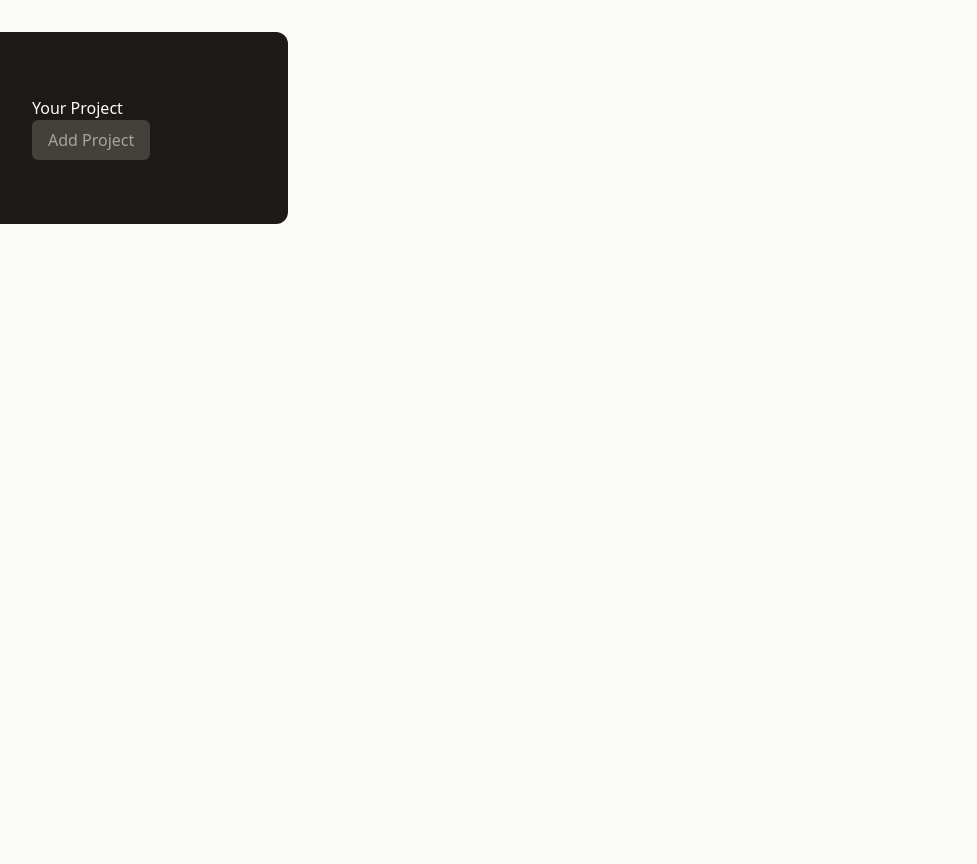
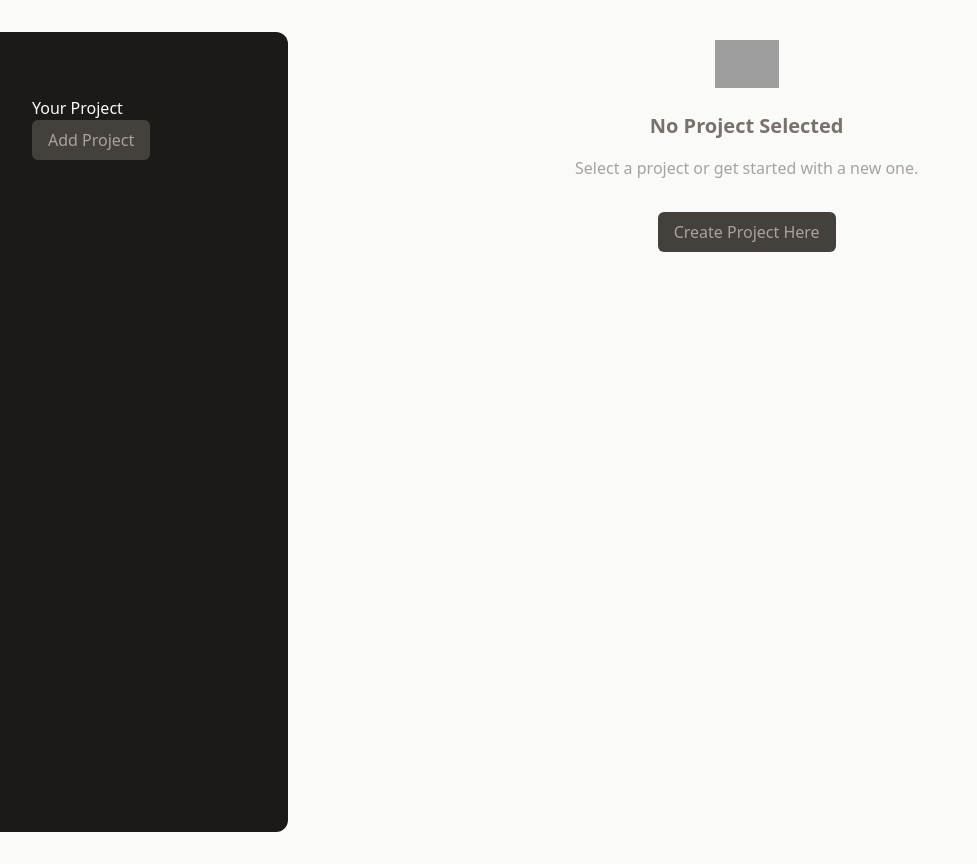
Before and after one commit to nmeinzen/project-management-app, a React (Vite) app: page / in a window 1280 px wide. Shown: the whole page, without its empty margins (0-977 px from the left). Built offline with nearby package versions, Linux system fonts and the light colour scheme; grey boxes are pictures that could not be loaded.

Commit message:
Handling creating new project

```diff
--- a/src/App.jsx
+++ b/src/App.jsx
@@ -1,9 +1,32 @@
+import { useState } from "react";
+import NewProject from "./components/NewProject";
+import NoProjectSelected from "./components/NoProjectSelected";
 import ProjectsSidebar from "./components/ProjectsSidebar";
 
 function App() {
+  const [projectsState, setProjectsState] = useState({selectedProjectId: undefined, projectsArray: []});
+
+  function handleStartAddProject() {
+    setProjectsState(prevState => {
+      return{
+        ...prevState,
+        selectedProjectId: null,
+      }
+    });
+  }
+
+  let content;
+  if (projectsState.selectedProjectId === null) {
+    content = <NewProject />
+  }
+  else if (projectsState.selectedProjectId === undefined) {
+    content = <NoProjectSelected onStartAddProject={handleStartAddProject} />
+  }
+
   return (
-    <main class="h-screen my-8">
-      <ProjectsSidebar />
+    <main class="h-screen my-8 flex gap-8">
+      <ProjectsSidebar onStartAddProject={handleStartAddProject}/>
+      {content}
     </main>
   );
 }
--- /dev/null
+++ b/src/components/Button.jsx
@@ -0,0 +1,4 @@
+export default function Button({children, ...props}) {
+    return <button className="px-4 py-2 text-xs md:text-base rounded-md bg-stone-700 text-stone-400 hover:bg-stone-600 hover:text-stone-100" {...props}>{children}</button>
+
+}
--- /dev/null
+++ b/src/components/NoProjectSelected.jsx
@@ -0,0 +1,13 @@
+import noProjectImage from '../assets/no-projects.png'
+import Button from './Button'
+
+export default function NoProjectSelected({onStartAddProject}) {
+    return <div className="m2-24 text-center w-2/3">
+        <img src={noProjectImage} alt="An empty task list" className="w-16 h-16 object-contain mx-auto"/>
+        <h2 className="text-xl font-bold text-stone-500 my-4">No Project Selected</h2>
+        <p className="text-stone-400 mb-4">Select a project or get started with a new one.</p>
+        <p className='mt-8'>
+           <Button onClick={onStartAddProject}>Create Project Here</Button>
+        </p>
+    </div>
+}
--- a/src/components/ProjectsSidebar.jsx
+++ b/src/components/ProjectsSidebar.jsx
@@ -1,8 +1,10 @@
-export default function ProjectsSidebar() {
+import Button from './Button'
+
+export default function ProjectsSidebar({onStartAddProject}) {
     return <aside className="w-1/3 px-8 py-16 bg-stone-900 text-stone-50 md:w-72 rounded-r-xl">
         <h2 classname='mb-8 font-bold uppercase md:text-xl text-stone-200'>Your Project</h2>
         <div>
-            <button className="px-4 py-2 text-xs md:text-base rounded-md bg-stone-700 text-stone-400 hover:bg-stone-600 hover:text-stone-100">Add Project</button>
+            <Button onClick={onStartAddProject}>Add Project</Button>
         </div>
         <ul></ul>
     </aside>
```
